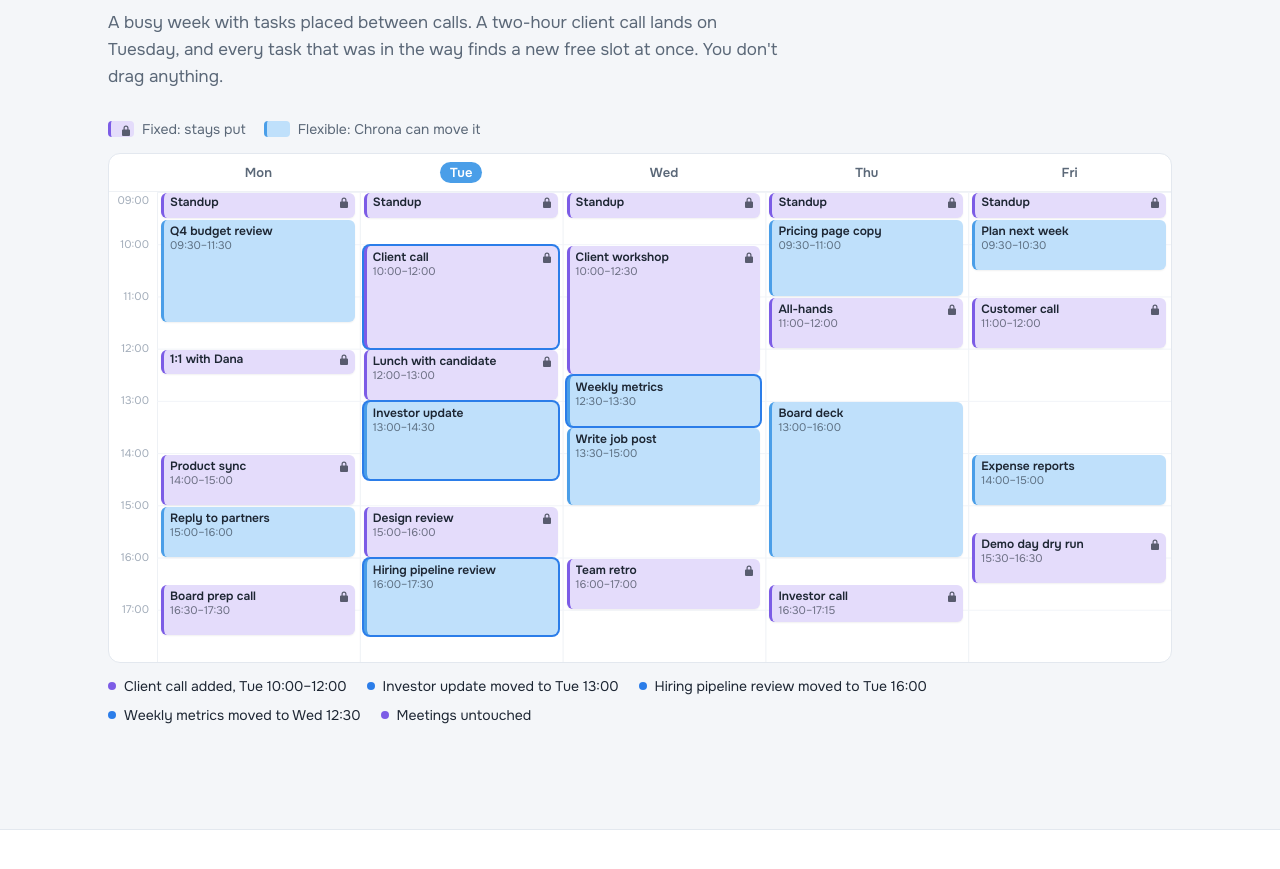
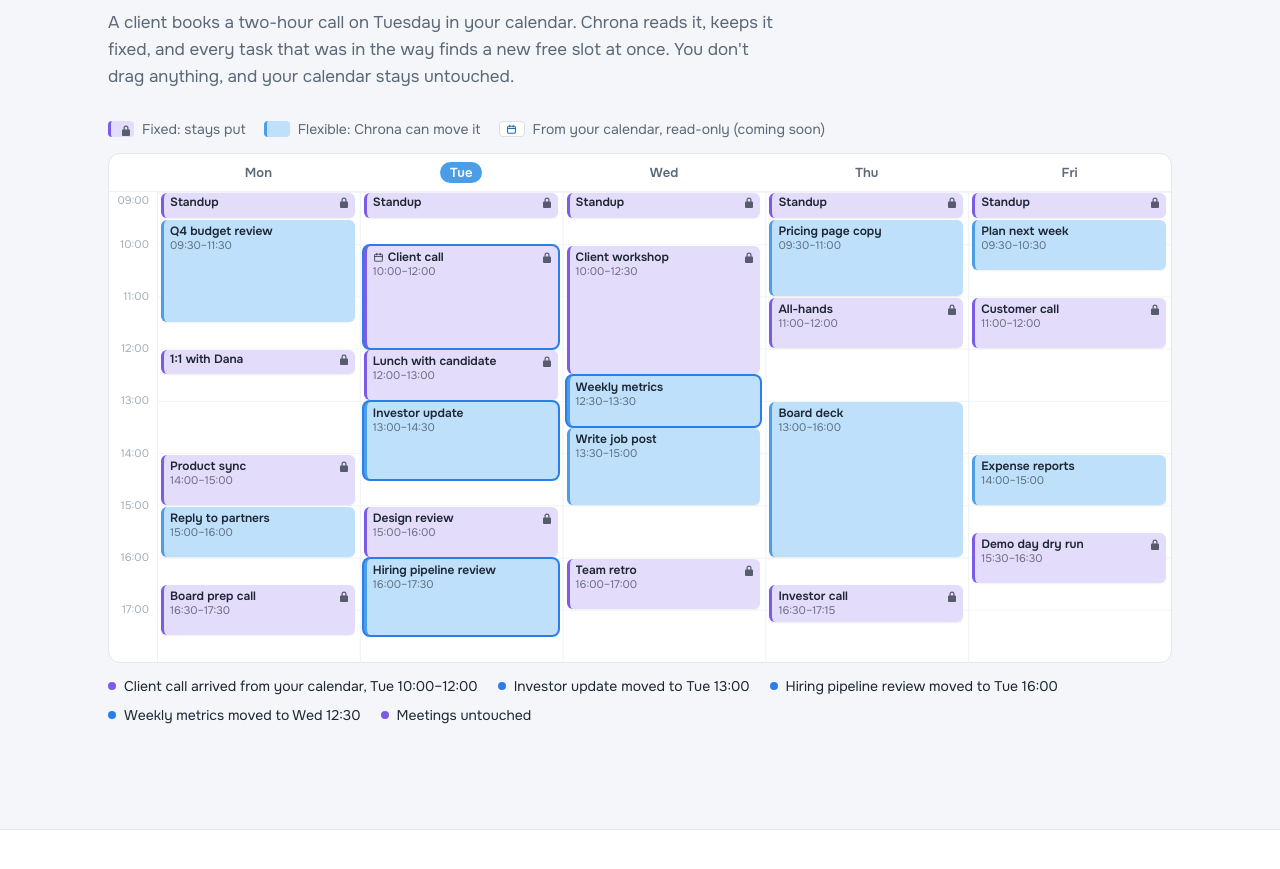
Before and after one commit to almazsr/chrona-demo, a plain HTML site: page index.html in a window 1280 px wide. Shown: the part 3243-4112 px from the top of the page. Drawn offline with Linux system fonts and the light colour scheme.

Commit message:
Publish landing and demo from auto-scheduler-v2@69a90f7
Co-Authored-By: Claude Opus 5.5 <noreply@anthropic.com>
Claude-Session: https://claude.ai/code/session_01RCToK2e5jYoRRsWCictDdx

```diff
--- a/css/landing.css
+++ b/css/landing.css
@@ -112,6 +112,24 @@ a { color: var(--link); }
 .sw { width: 26px; height: 16px; border-radius: 4px; display: inline-flex; align-items: center; justify-content: flex-end; padding-right: 3px; color: rgba(29, 38, 51, .7); }
 .sw-fixed { background: var(--meet-bg); border-left: 3px solid var(--meet-edge); }
 .sw-flex { background: var(--work-bg); border-left: 3px solid var(--work-edge); }
+.sw-ext { background: var(--white); border: 1px solid var(--field); justify-content: center; padding: 0; color: var(--link); }
+.blk .ext { flex-shrink: 0; margin-top: 2px; color: rgba(29, 38, 51, .7); }
+
+/* an event arriving from the visitor's calendar (read-only connection, ALM-100) */
+.board { position: relative; }
+.incoming {
+  position: absolute; z-index: 6; top: 48px; right: 14px;
+  display: flex; align-items: center; gap: 10px; padding: 10px 14px 10px 10px;
+  background: var(--white); border: 1px solid var(--line); border-radius: 12px; box-shadow: var(--shadow-pop);
+  font-size: .8125rem; line-height: 1.3; opacity: 0; transform: translateY(-8px); pointer-events: none;
+  transition: opacity .3s ease, transform .3s ease;
+}
+.incoming.on { opacity: 1; transform: none; }
+.inc-ic { width: 30px; height: 30px; border-radius: 8px; background: var(--meet-bg); color: var(--meet-edge); display: inline-flex; align-items: center; justify-content: center; }
+.inc-ic svg { width: 16px; height: 16px; }
+.inc-tx b { display: block; font-weight: 600; }
+.inc-tx span { color: var(--muted); }
+.no-anim .incoming { transition: none !important; }
 
 .board {
   --hours: 9;
--- a/index.html
+++ b/index.html
@@ -107,12 +107,13 @@
     <section class="replan" id="replan" aria-labelledby="replan-title">
       <div class="wrap">
         <h2 id="replan-title">Something came up? The work moves. The meetings don't.</h2>
-        <p class="section-lede">A busy week with tasks placed between calls. A two-hour client call lands on Tuesday, and every task that was in the way finds a new free slot at once. You don't drag anything.</p>
+        <p class="section-lede">A client books a two-hour call on Tuesday in your calendar. Chrona reads it, keeps it fixed, and every task that was in the way finds a new free slot at once. You don't drag anything, and your calendar stays untouched.</p>
         <figure class="board-fig" id="board">
           <div class="board-bar">
             <div class="legend" aria-hidden="true">
               <span><i class="sw sw-fixed"><svg class="lk" width="10" height="11" viewBox="0 0 10 11" aria-hidden="true"><path fill="currentColor" d="M2.5 4.5V3a2.5 2.5 0 0 1 5 0v1.5H8a1 1 0 0 1 1 1V10a1 1 0 0 1-1 1H2a1 1 0 0 1-1-1V5.5a1 1 0 0 1 1-1h.5zm1.2 0h2.6V3a1.3 1.3 0 0 0-2.6 0v1.5z"/></svg></i>Fixed: stays put</span>
               <span><i class="sw sw-flex"></i>Flexible: Chrona can move it</span>
+              <span><i class="sw sw-ext"><svg width="11" height="11" viewBox="0 0 16 16" fill="none" stroke="currentColor" stroke-width="1.6" stroke-linecap="round"><rect x="2.3" y="3.2" width="11.4" height="10.3" rx="1.6"/><path d="M2.3 6.5h11.4M5.5 2v2.4M10.5 2v2.4"/></svg></i>From your calendar, read-only (coming soon)</span>
             </div>
           </div>
           <div class="board" aria-hidden="true">
--- a/js/board.js
+++ b/js/board.js
@@ -1,4 +1,4 @@
-/* Replanning example: a busy week. A client call lands on Tuesday; meetings stay put and every
+/* Replanning example: a busy week. A client call arrives from the visitor's calendar and lands on Tuesday; meetings stay put and every
    displaced flexible task moves to its next free slot at the same time, then it loops (js/loop.js).
    The "after" positions are written out by hand to match how the demo's solver would place them
    (scheduling-engine.feature: "Place flexible work in nearest free slot"). */
@@ -44,6 +44,8 @@
   ];
   var LOCK = '<svg class="lk" width="10" height="11" viewBox="0 0 10 11" aria-hidden="true"><path fill="currentColor" d="M2.5 4.5V3a2.5 2.5 0 0 1 5 0v1.5H8a1 1 0 0 1 1 1V10a1 1 0 0 1-1 1H2a1 1 0 0 1-1-1V5.5a1 1 0 0 1 1-1h.5zm1.2 0h2.6V3a1.3 1.3 0 0 0-2.6 0v1.5z"/></svg>';
   var CALL = ['t-cc', 'fixed', 'Client call', 1, '10:00', '12:00'];
+  // the call arrives from the visitor's calendar (read-only connection, ALM-100); services are not named yet (ALM-92)
+  var CAL = '<svg class="ext" width="11" height="11" viewBox="0 0 16 16" fill="none" stroke="currentColor" stroke-width="1.6" stroke-linecap="round" aria-hidden="true"><rect x="2.3" y="3.2" width="11.4" height="10.3" rx="1.6"/><path d="M2.3 6.5h11.4M5.5 2v2.4M10.5 2v2.4"/></svg>';
 
   var board = document.getElementById('board');
   if (!board) return;
@@ -64,7 +66,7 @@
   function makeBlock(b) {
     var el = document.createElement('div');
     el.className = 'blk ' + (b[1] === 'fixed' ? 'blk-meet' : 'blk-work');
-    el.innerHTML = '<div class="bt"><b></b>' + (b[1] === 'fixed' ? LOCK : '') + '</div><small></small>';
+    el.innerHTML = '<div class="bt">' + (b.ext ? CAL : '') + '<b></b>' + (b[1] === 'fixed' ? LOCK : '') + '</div><small></small>';
     el.querySelector('b').textContent = b[2];
     grid.appendChild(el);
     els[b[0]] = el;
@@ -110,6 +112,13 @@
   }
 
   var moves = BLOCKS.filter(function (b) { return b[6]; });
+  CALL.ext = true;
+
+  // "New in your calendar": the event shows up first, then lands on Tuesday
+  var incoming = document.createElement('div');
+  incoming.className = 'incoming';
+  incoming.innerHTML = '<span class="inc-ic">' + CAL + '</span><span class="inc-tx"><b>New in your calendar</b><span>Client call \u00b7 Tue 10:00\u2013' + '12:00</span></span>';
+  frame.appendChild(incoming);
 
   // first frame: the week before the call
   function reset() {
@@ -121,12 +130,16 @@
     });
     state = 'before';
     log.innerHTML = '';
+    incoming.classList.remove('on');
     layout();
   }
+
+  function announce() { incoming.classList.add('on'); }
 
   // the call drops in on top of work
   function dropCall() {
     state = 'after';
+    incoming.classList.remove('on');
     makeBlock(CALL);
     var call = els[CALL[0]];
     call.classList.add('is-new');
@@ -135,7 +148,7 @@
     void call.offsetWidth; // start the transition from the hidden state
     call.classList.remove('is-new');
     call.classList.add('is-in');
-    addLog('Client call added, Tue 10:00–12:00', true);
+    addLog('Client call arrived from your calendar, Tue 10:00–12:00', true);
   }
 
   // every displaced task moves at the same time, as in the demo's calendar
@@ -159,6 +172,6 @@
 
   window.ChronaLoop(frame, function () {
     reset();
-    return { steps: [[300, dropCall], [900, replan], [2000, report]] };
+    return { steps: [[300, announce], [1500, dropCall], [900, replan], [2000, report]] };
   });
 })();
```
